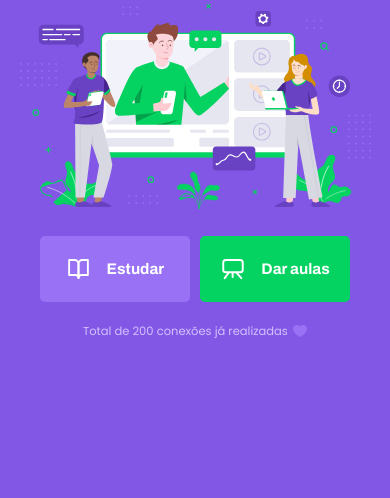
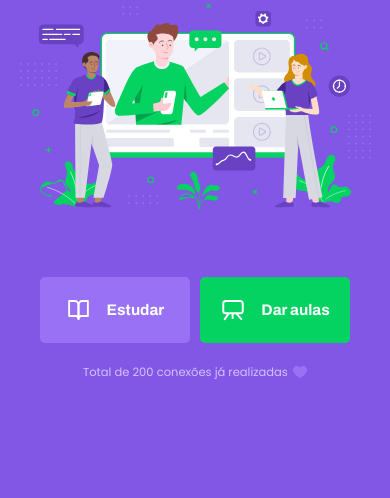
Before and after one commit to RafaelOkabe/NLW_2, a website: page src/views/index.html in a window 390 px wide. Shown: the part 346-844 px from the top of the page. Drawn offline with Linux system fonts and the light colour scheme.

Commit message:
FinalizacaoNLW_2

```diff
--- a/public/styles/partials/page-landing.css
+++ b/public/styles/partials/page-landing.css
@@ -83,6 +83,10 @@
     :root {
         font-size: 40%;
     }
+
+    .hero-image {
+        height: 45rem;
+    }
 }
 
 @media (min-width: 1100px) {
```
